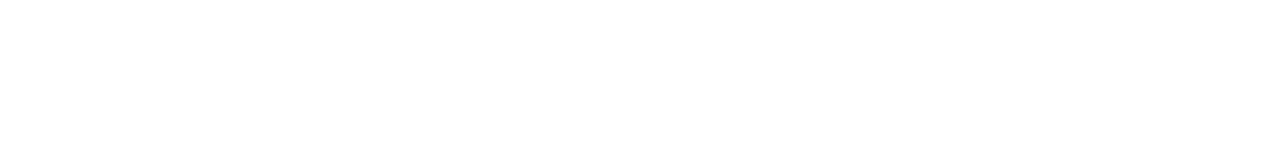
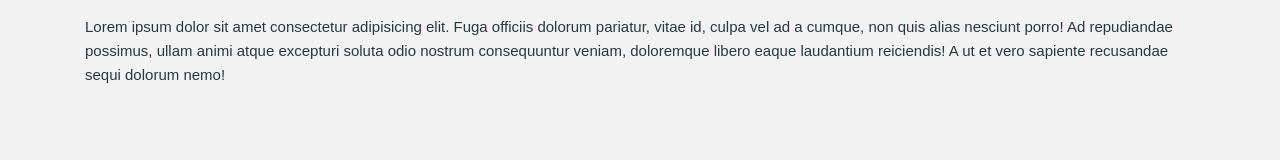
Before and after one commit to Baxtibay/job-listing, a plain HTML site: page index.html in a window 1280 px wide. Drawn offline with Linux system fonts and the light colour scheme.

Commit message:
Change global styles and add images

```diff
--- a/css/style.css
+++ b/css/style.css
@@ -1,3 +1,9 @@
+:root {
+  --text-heading-color: #5ca5a5;
+  --text-color: #7c8f8f;
+  --black-color: #2b3939;
+}
+
 /* GLOBAL */
 html {
   box-sizing: border-box;
@@ -17,11 +23,12 @@ body {
   height: 100%;
   padding: 0;
   margin: 0;
-  font-family: "Arial", sans-serif;
-  font-size: 16px;
-  line-height: 1.5;
-  background-color: #fff;
-  color: #000;
+  font-family: "Spartan", "Arial", sans-serif;
+  font-size: 15px;
+  font-weight: 500;
+  line-height: 24px;
+  background-color: #f2f2f2;
+  color: var(--black-color);
 }
 
 img {
@@ -33,7 +40,15 @@ img {
 /* CONTAINER  */
 .container {
   width: 100%;
-  max-width: 1200px;
+  max-width: 1190px;
+  padding-left: 40px;
+  padding-right: 40px;
   margin-left: auto;
   margin-right: auto;
 }
+
+
+/* MAIN-CONTENT */
+.main-content {
+  flex-grow: 1;
+}
--- a/index.html
+++ b/index.html
@@ -4,15 +4,21 @@
   <meta charset="UTF-8">
   <meta http-equiv="X-UA-Compatible" content="IE=edge">
   <meta name="viewport" content="width=device-width, initial-scale=1.0">
-  <title>Project</title>
+  <title>Job listing</title>
+
+  <!-- shrift -->
+  <link rel="preconnect" href="https://fonts.googleapis.com">
+  <link rel="preconnect" href="https://fonts.gstatic.com" crossorigin>
+  <link href="https://fonts.googleapis.com/css2?family=League+Spartan:wght@500;700&display=swap" rel="stylesheet">
 
   <!-- stylesheets -->
   <link rel="stylesheet" href="css/normalize.css">
   <link rel="stylesheet" href="css/style.css">
 </head>
 <body>
-
-
+  <div class="container">
+    <p>Lorem ipsum dolor sit amet consectetur adipisicing elit. Fuga officiis dolorum pariatur, vitae id, culpa vel ad a cumque, non quis alias nesciunt porro! Ad repudiandae possimus, ullam animi atque excepturi soluta odio nostrum consequuntur veniam, doloremque libero eaque laudantium reiciendis! A ut et vero sapiente recusandae sequi dolorum nemo!</p>
+  </div>
   <script src="js/main.js"></script>
 </body>
 </html>
```
Also changed, not shown: img/Combined-Shape.svg (added), img/account.svg (added), img/eye-cam.svg (added), img/insure.svg (added), img/loop-studios.svg (added), img/manage.svg (added), img/moon.svg (added), img/my-home.svg (added), img/oliympic-circle.svg (added), img/photo-snap.svg (added), img/shortly.svg (added).
